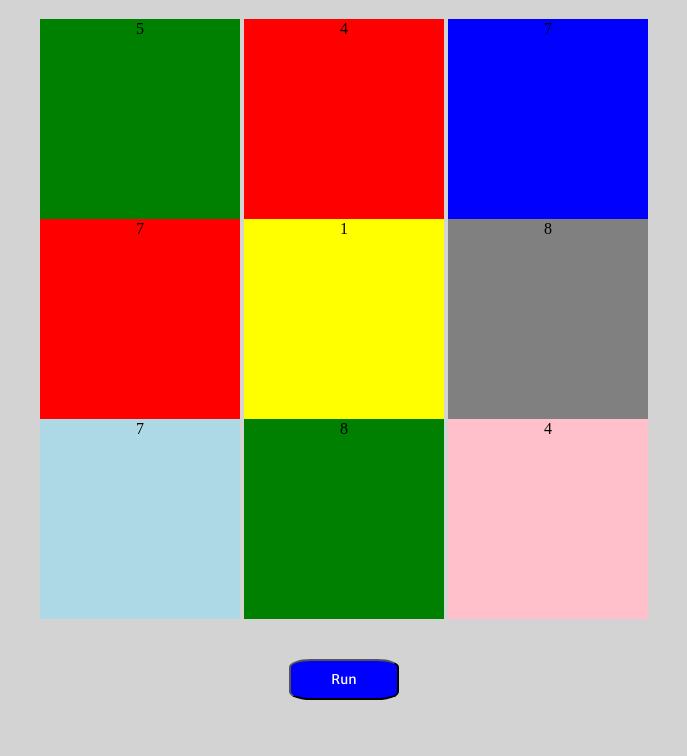
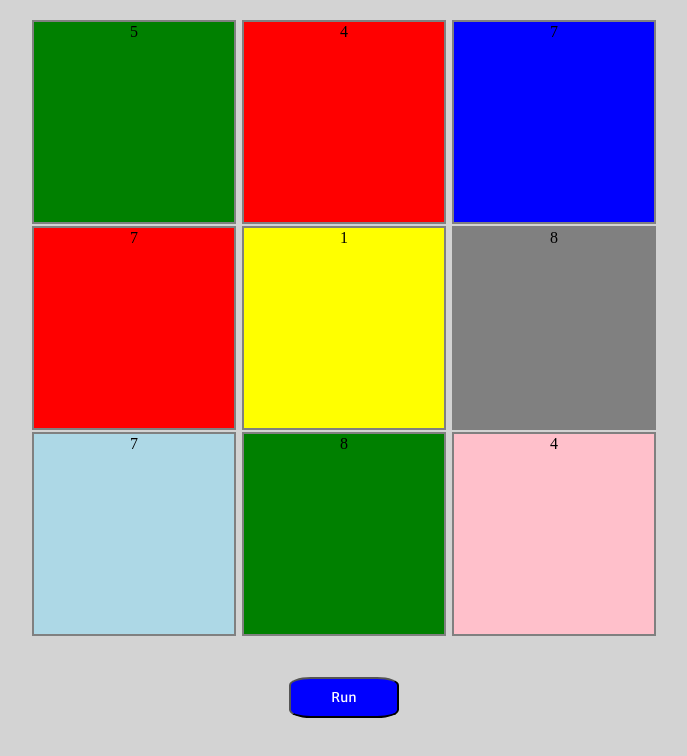
Before and after one commit to CSMariah/Midterm-2020, a plain HTML site: page randomColor.html in a window 1280 px wide. Shown: the part 64-820 px from the top of the page, without its empty margins (296-983 px from the left). Drawn offline with Linux system fonts and the light colour scheme.

Commit message:
Update styles.css

```diff
--- a/styles.css
+++ b/styles.css
@@ -6,8 +6,9 @@ background-color: lightgray;
   height: 200px;
   width: 200px;
   background-color: #acd6fd;
-  margin:0;
+  margin:1px;
   padding: 0;
+  border: solid 2px gray;
 }
 span {
   margin: 0;
```
